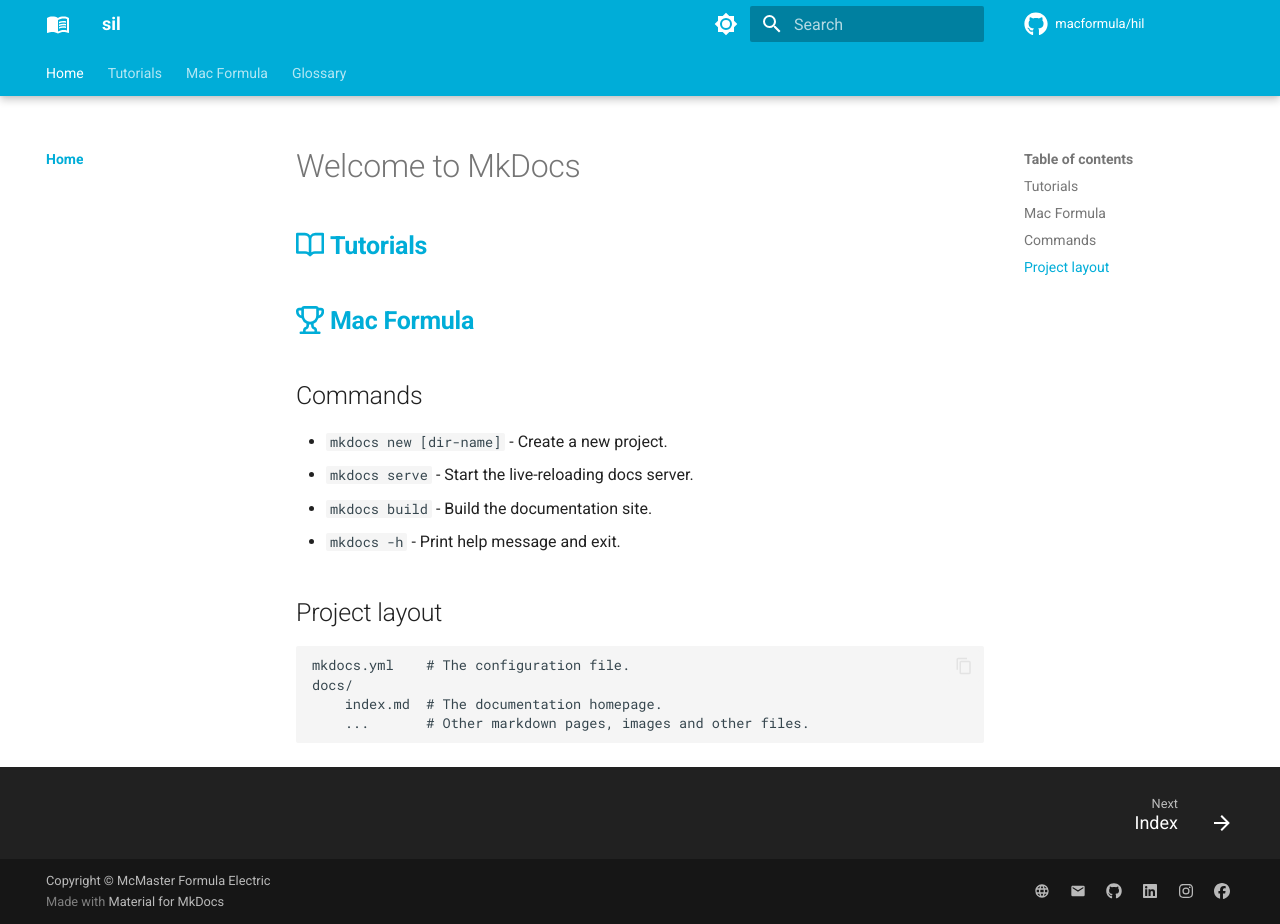
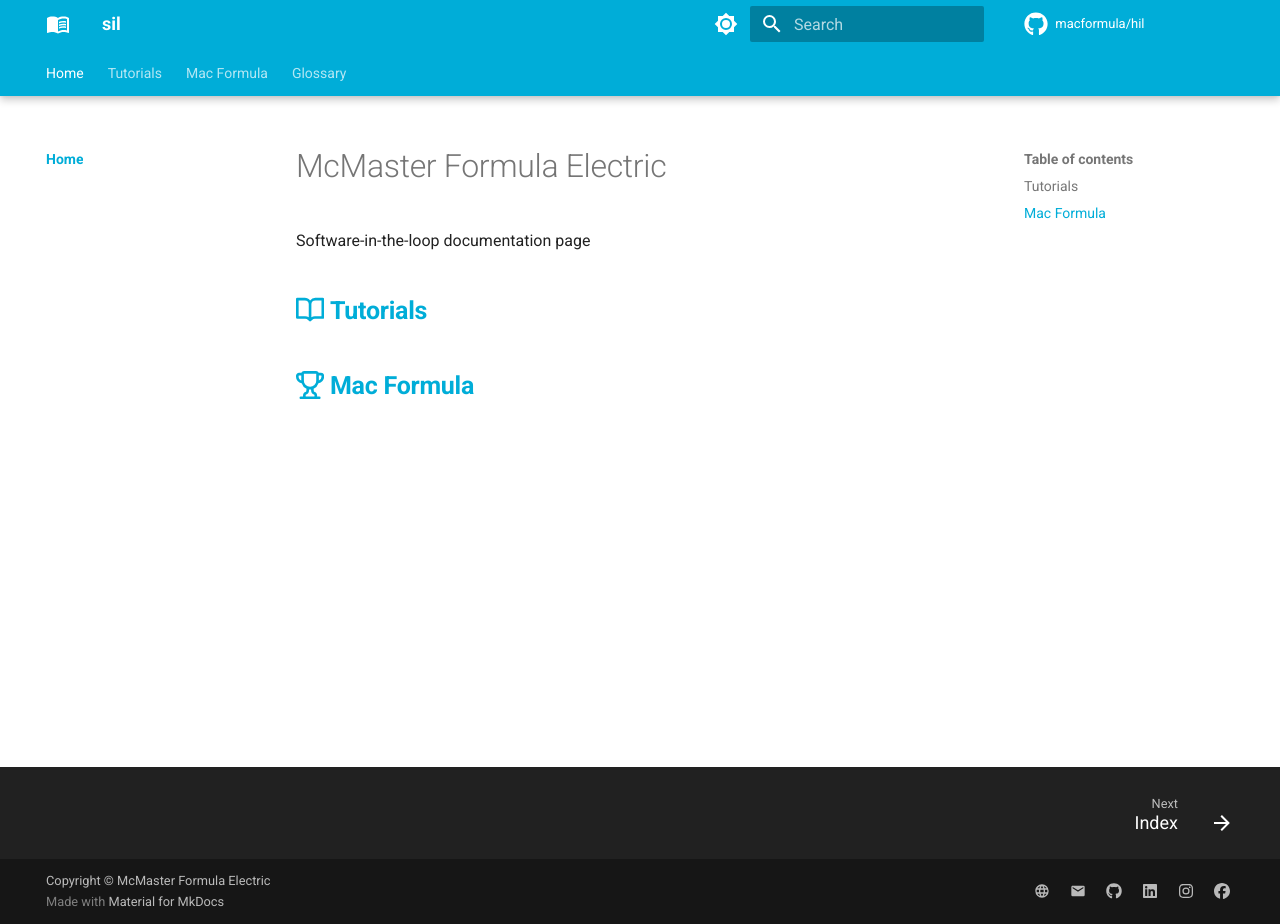
Before and after one commit to macformula/hil, an MkDocs documentation site: the page built from docs/docs/index.md, in a window 1280 px wide and 924 px high. Built offline with MkDocs 1.6.1 and Material for MkDocs 9.7.7, drawn with Linux system fonts in a browser that asks for light colours; comment, search, counter and statistics services are not loaded.

Commit message:
changed index page

```diff
--- a/docs/docs/index.md
+++ b/docs/docs/index.md
@@ -1,18 +1,5 @@
-# Welcome to MkDocs
+# McMaster Formula Electric
+Software-in-the-loop documentation page
 
 ## [:octicons-book-16: __Tutorials__](tutorials/index.md)
 ## [:octicons-trophy-16: __Mac Formula__](macfe/index.md)
-
-## Commands
-
-* `mkdocs new [dir-name]` - Create a new project.
-* `mkdocs serve` - Start the live-reloading docs server.
-* `mkdocs build` - Build the documentation site.
-* `mkdocs -h` - Print help message and exit.
-
-## Project layout
-
-    mkdocs.yml    # The configuration file.
-    docs/
-        index.md  # The documentation homepage.
-        ...       # Other markdown pages, images and other files.
```
